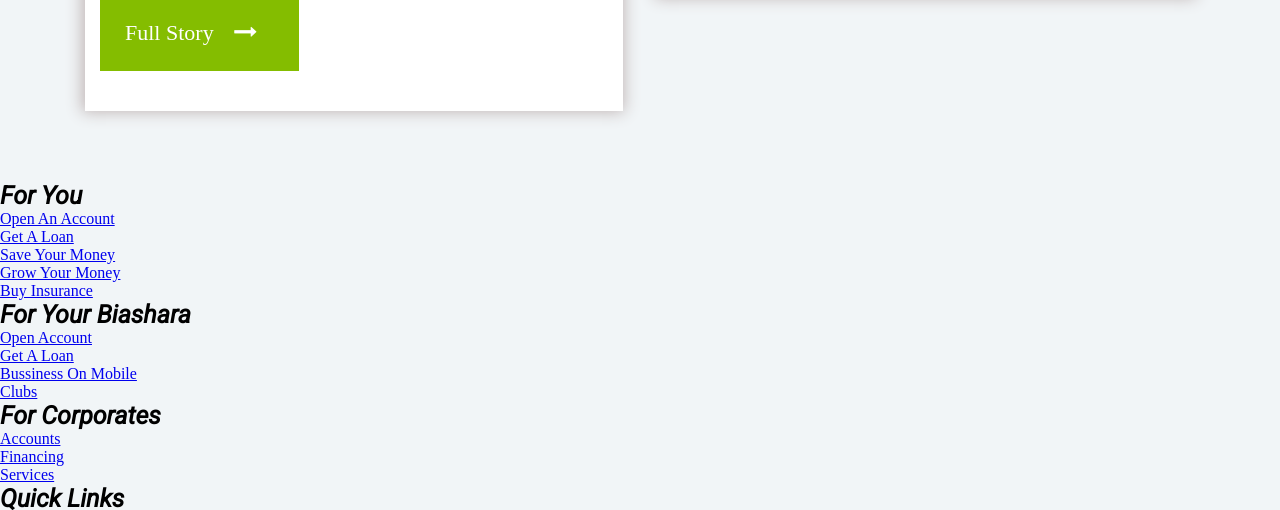
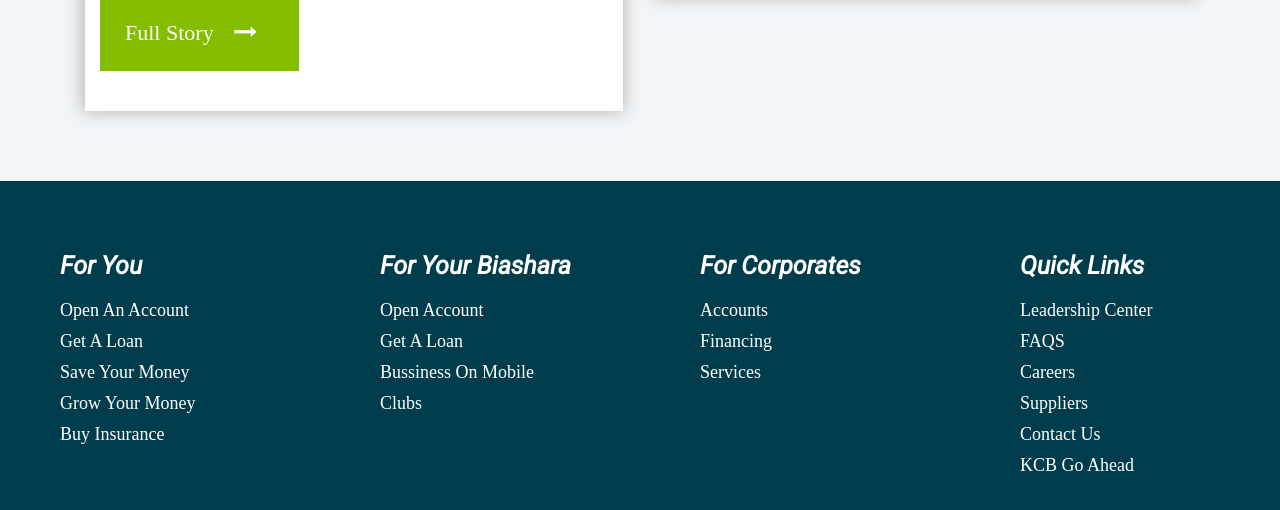
Before and after one commit to Nemwel-Boniface/KCB-Bank-clone, a plain HTML site: page index.html in a window 1280 px wide. Shown: the part 6558-7068 px from the top of the page. Drawn offline with nearby package versions, Linux system fonts and the light colour scheme; some packages are replaced by stand-ins of ours; a script that the page names is missing.

Commit message:
Update whatshappening.css

```diff
--- a/whatshappening.css
+++ b/whatshappening.css
@@ -249,10 +249,44 @@
     }
 
 
-    /*show the bottom side of this container*/
+    /*show the quick links at the bottom of the page*/
     .whatshappening-bottom
     {
         display: block;
+        width: 100%;
+        background: #003d4c;
+    }
+    .whatshappening-bottom .bottom-links
+    {
+        display: flex;
+    }
+    .relevant-links
+    {
+        margin: 50px 60px 50px 60px;
+        flex: 1;
+    }
+    .relevant-links h2
+    {
+        color: #fff;
+        font-size: 25px;
+        margin: 20px 0 20px 0;
+    }
+    .relevant-links ul li
+    {
+        list-style: none;
+        margin: 10px 0 10px 0;
+    }
+    .relevant-links a
+    {
+        color: #fff;
+        font-size: 18px;
+        text-decoration: none;
+        margin: 15px 0 15px 0;
+    }
+    .relevant-links a:hover
+    {
+        color: #84bd00;
     }
 
+
 }
```
